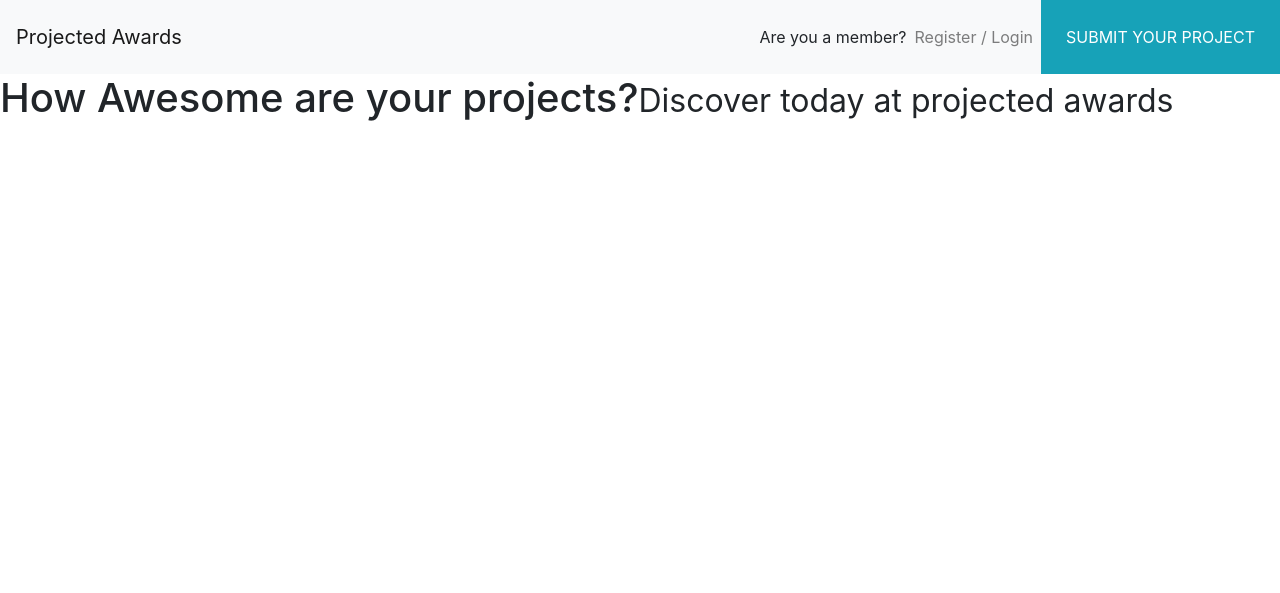
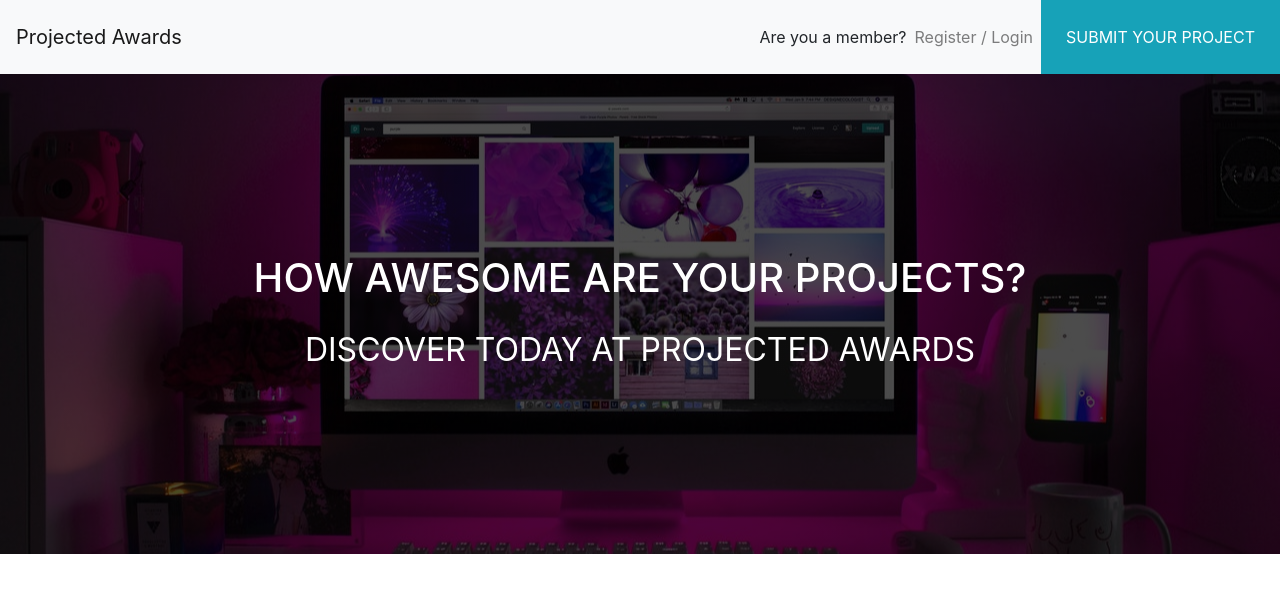
Before and after one commit to Mantongash/projected, a Django app: page / in a window 1280 px wide. Shown: the top 593 px of the page. Run offline with Django 3.2, Linux system fonts and the light colour scheme; some libraries are stand-ins or nearby versions.

Commit message:
Styled the homepage

```diff
--- a/static/css/main.css
+++ b/static/css/main.css
@@ -10,3 +10,24 @@
   border-radius: 0;
 
 }
+
+/* Header Styles */
+header {
+  background:  linear-gradient(rgba(0,0,0,0.7), rgba(0,0,0,0.7)),url("../images/hero.jpg") no-repeat center center/cover;
+  height: 60vh;
+  display: flex;
+  justify-content: center;
+  align-items: center;
+  text-align: center;
+  color: #fff;
+
+}
+
+header h1 {
+  text-transform: uppercase;
+  line-height: 2;
+}
+
+header h1 small {
+  display: block;
+}
```
